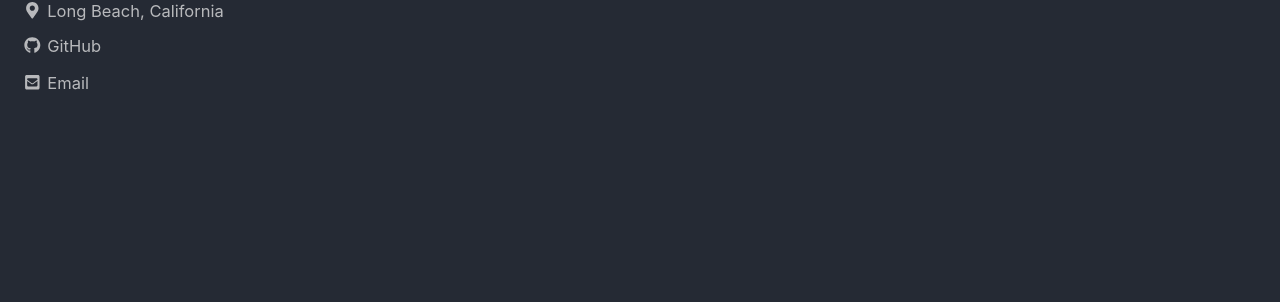
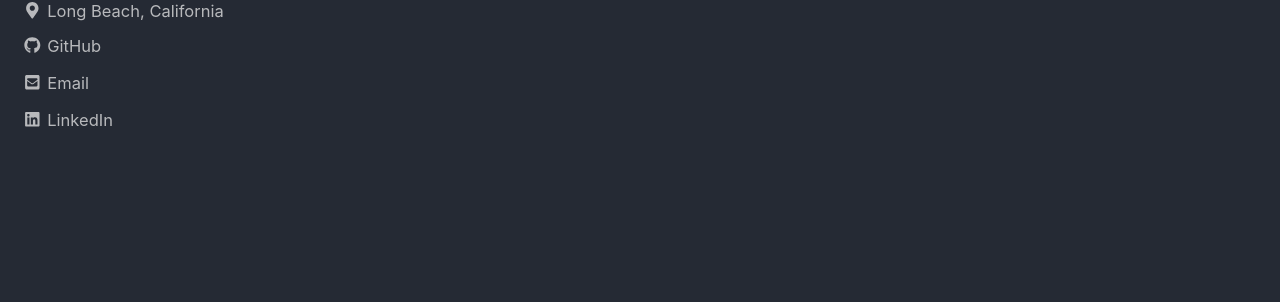
Before and after one commit to drawsome1/drawsome1.github.io, a Jekyll site: the page built from index.html, in a window 1280 px wide. Shown: the part 523-825 px from the top of the page. Built offline with Jekyll 4.4.1, drawn with Linux system fonts in a browser that asks for light colours; cached includes are drawn as plain includes; nearby versions of some CDN libraries; the list of posts is cut into pages by our own code.

Commit message:
trying to add linkedin again

```diff
--- a/_config.yml
+++ b/_config.yml
@@ -109,7 +109,7 @@ author:
   future. "
   location         : "Long Beach, California"
   email            : "chum.richard@gmail.com"
-#  linkedin		   : "https://www.linkedin.com/in/richard-chum-5b6091139"
+  linkedin		   : "https://www.linkedin.com/in/richard-chum-5b6091139"
   links:
     - label: "chum.richard@gmail.com"
       icon: "fas fa-fw fa-envelope-square"
```
